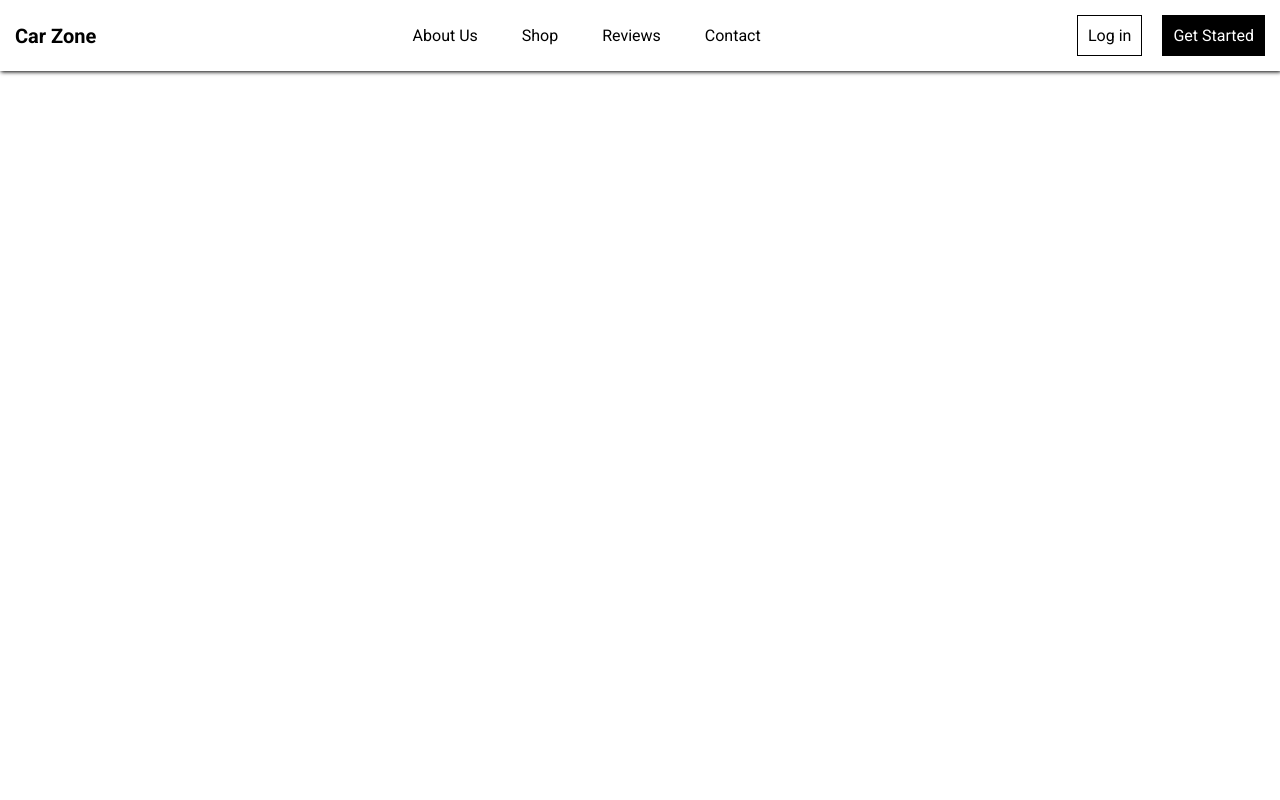
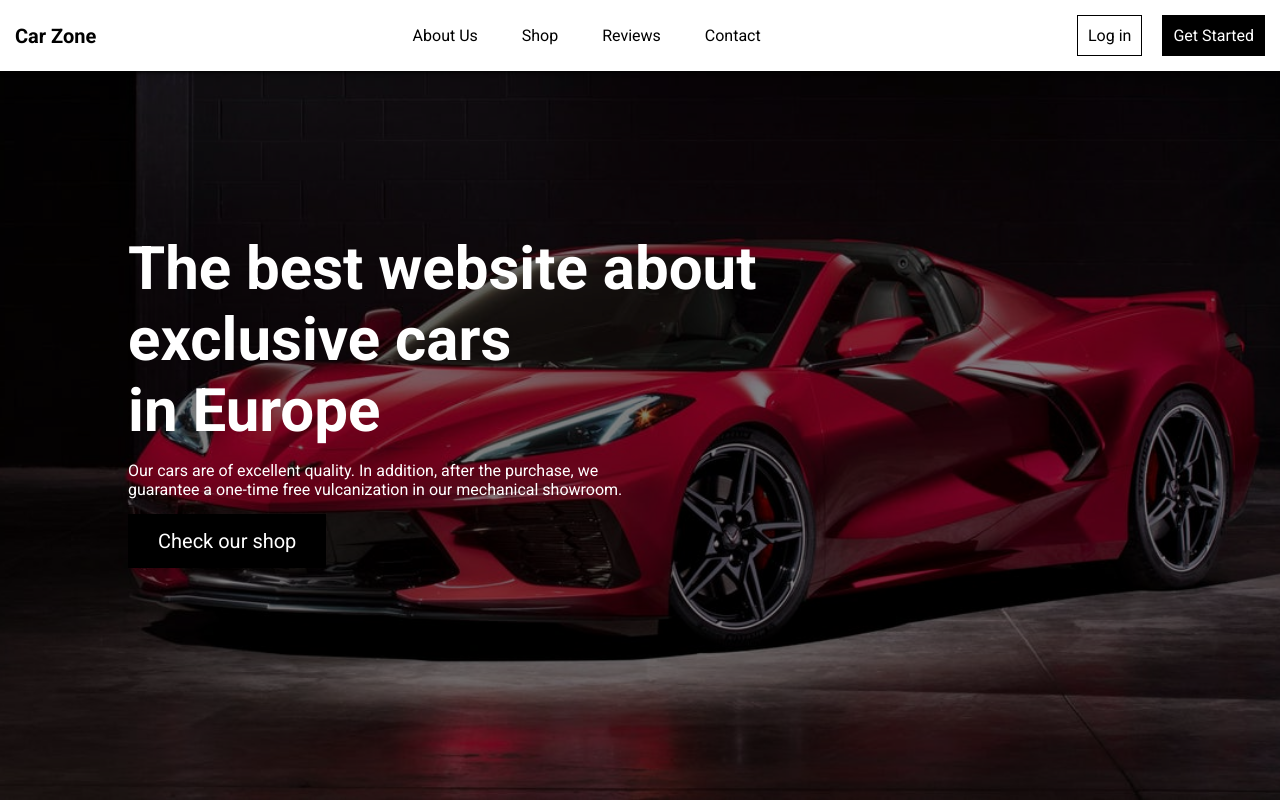
Before and after one commit to MaciejMi/CarZone, a PHP site: page / in a window 1280 px wide. Run offline with PHP 8.4, Linux system fonts and the light colour scheme.

Commit message:
add header

```diff
--- a/css/style.css
+++ b/css/style.css
@@ -49,6 +49,10 @@
 .nav__title {
   font-weight: bold;
   font-size: 2rem;
+  transition: color 0.3s;
+}
+.nav__title:hover {
+  color: #ff4040;
 }
 .nav__links {
   display: none;
@@ -61,6 +65,10 @@
 }
 .nav__item {
   padding: 1.5rem 2rem;
+  transition: color 0.3s;
+}
+.nav__item:hover {
+  color: #ff4040;
 }
 .nav__buttons {
   display: none;
@@ -68,6 +76,10 @@
 .nav__button {
   padding: 1rem;
   border: 1px solid #000;
+  transition: transform 0.3s;
+}
+.nav__button:hover {
+  transform: scale(1.1);
 }
 .nav__button:last-of-type {
   background-color: #000;
@@ -106,6 +118,57 @@
   transform: rotate(-45deg);
 }
 
+.header {
+  position: relative;
+  height: 100vh;
+  width: 100%;
+}
+.header__image {
+  position: absolute;
+  top: 0;
+  width: 100%;
+  height: 100%;
+  background-size: cover;
+  background-position: center;
+  background-image: url("../img/header-img.jpg");
+}
+.header__image .bg-shadow {
+  position: absolute;
+  top: 0;
+  width: 100%;
+  height: 100%;
+  background: rgba(0, 0, 0, 0.5);
+  z-index: 0;
+}
+.header__image .bg-shadow .text-content {
+  padding-left: 10%;
+  padding-right: 2rem;
+  display: flex;
+  flex-direction: column;
+  justify-content: center;
+  gap: 1.5rem;
+  height: 100%;
+  color: #fff;
+}
+.header__image .bg-shadow .text-content .button {
+  display: inline-block;
+  max-width: -moz-fit-content;
+  max-width: fit-content;
+  padding: 1.2rem 2rem;
+  font-size: 2rem;
+  color: #fff;
+  background-color: #000;
+  transition: transform 0.3s;
+}
+.header__image .bg-shadow .text-content .button:hover {
+  transform: scale(1.1);
+}
+
+@media (min-width: 576px) {
+  .header__image .bg-shadow .text-content h1 {
+    font-size: 4.5rem;
+  }
+}
 @media (min-width: 768px) {
   .nav__links--desktop {
     display: block;
@@ -120,4 +183,10 @@
     display: flex;
     gap: 2rem;
   }
+  .header__image .bg-shadow .text-content h1 {
+    font-size: 6rem;
+  }
+  .header__image .bg-shadow .text-content .button {
+    padding: 1.5rem 3rem;
+  }
 }/*# sourceMappingURL=style.css.map */
--- a/index.html
+++ b/index.html
@@ -48,7 +48,21 @@
             <a href="#" class="nav__item nav__button">Get Started</a>
         </div>
     </nav>
-
+    <header class="header">
+        <div class="header__image">
+            <div class="bg-shadow">
+                <div class="text-content">
+                    <h1>The best website about <br /> exclusive cars
+                        <br /> in Europe
+                    </h1>
+                    <p>Our cars are of excellent quality. In addition, after the purchase, we </br /> guarantee a
+                        one-time free
+                        vulcanization in our mechanical showroom.</p>
+                    <a href="#" class=" button">Check our shop</a>
+                </div>
+            </div>
+        </div>
+    </header>
     <script src="./js/main.js"></script>
 </body>
 
--- a/js/main.js
+++ b/js/main.js
@@ -1,7 +1,19 @@
 const navMenuBtn = document.querySelector('nav button.nav__menu');
 const navLinksMb = document.querySelector('.nav__links--mobile');
+const navItemsMb = navLinksMb.querySelectorAll('.nav__item');
 
-navMenuBtn.addEventListener('click', () => {
+const removeActiveHandler = () => {
 	navMenuBtn.classList.toggle('active');
 	navLinksMb.classList.toggle('active');
+};
+
+navMenuBtn.addEventListener('click', removeActiveHandler);
+
+document.addEventListener('scroll', () => {
+	navMenuBtn.classList.remove('active');
+	navLinksMb.classList.remove('active');
 });
+
+for (const item of navItemsMb) {
+	item.addEventListener('click', removeActiveHandler);
+}
--- a/scss/__colors.scss
+++ b/scss/__colors.scss
@@ -1,2 +1,3 @@
 $text-color: #000;
 $background-color: #fff;
+$red: #ff4040;
--- a/scss/style.scss
+++ b/scss/style.scss
@@ -51,6 +51,10 @@
 	&__title {
 		font-weight: bold;
 		font-size: 2rem;
+		transition: color 0.3s;
+		&:hover {
+			color: c.$red;
+		}
 	}
 
 	&__links {
@@ -65,6 +69,10 @@
 
 	&__item {
 		padding: 1.5rem 2rem;
+		transition: color 0.3s;
+		&:hover {
+			color: c.$red;
+		}
 	}
 
 	&__buttons {
@@ -74,6 +82,11 @@
 	&__button {
 		padding: 1rem;
 		border: 1px solid c.$text-color;
+		transition: transform 0.3s;
+		&:hover {
+			transform: scale(1.1);
+		}
+
 		&:last-of-type {
 			background-color: c.$text-color;
 			color: c.$background-color;
@@ -117,6 +130,67 @@
 	}
 }
 
+.header {
+	position: relative;
+	height: 100vh;
+	width: 100%;
+	&__image {
+		position: absolute;
+		top: 0;
+		width: 100%;
+		height: 100%;
+		background-size: cover;
+		background-position: center;
+		background-image: url('../img/header-img.jpg');
+		.bg-shadow {
+			position: absolute;
+			top: 0;
+			width: 100%;
+			height: 100%;
+			background: rgba(0, 0, 0, 0.5);
+			z-index: 0;
+
+			.text-content {
+				padding-left: 10%;
+				padding-right: 2rem;
+				display: flex;
+				flex-direction: column;
+				justify-content: center;
+				gap: 1.5rem;
+				height: 100%;
+				color: c.$background-color;
+
+				.button {
+					display: inline-block;
+					max-width: fit-content;
+					padding: 1.2rem 2rem;
+					font-size: 2rem;
+					color: c.$background-color;
+					background-color: c.$text-color;
+					transition: transform 0.3s;
+					&:hover {
+						transform: scale(1.1);
+					}
+				}
+			}
+		}
+	}
+}
+
+@media (min-width: 576px) {
+	.header {
+		&__image {
+			.bg-shadow {
+				.text-content {
+					h1 {
+						font-size: 4.5rem;
+					}
+				}
+			}
+		}
+	}
+}
+
 @media (min-width: 768px) {
 	.nav {
 		&__links {
@@ -140,4 +214,19 @@
 			}
 		}
 	}
+
+	.header {
+		&__image {
+			.bg-shadow {
+				.text-content {
+					h1 {
+						font-size: 6rem;
+					}
+					.button {
+						padding: 1.5rem 3rem;
+					}
+				}
+			}
+		}
+	}
 }
```
Also changed, not shown: img/header-big.jpg (deleted), img/header-img.jpg (added), img/header-small.jpg (deleted), 1 other file.
